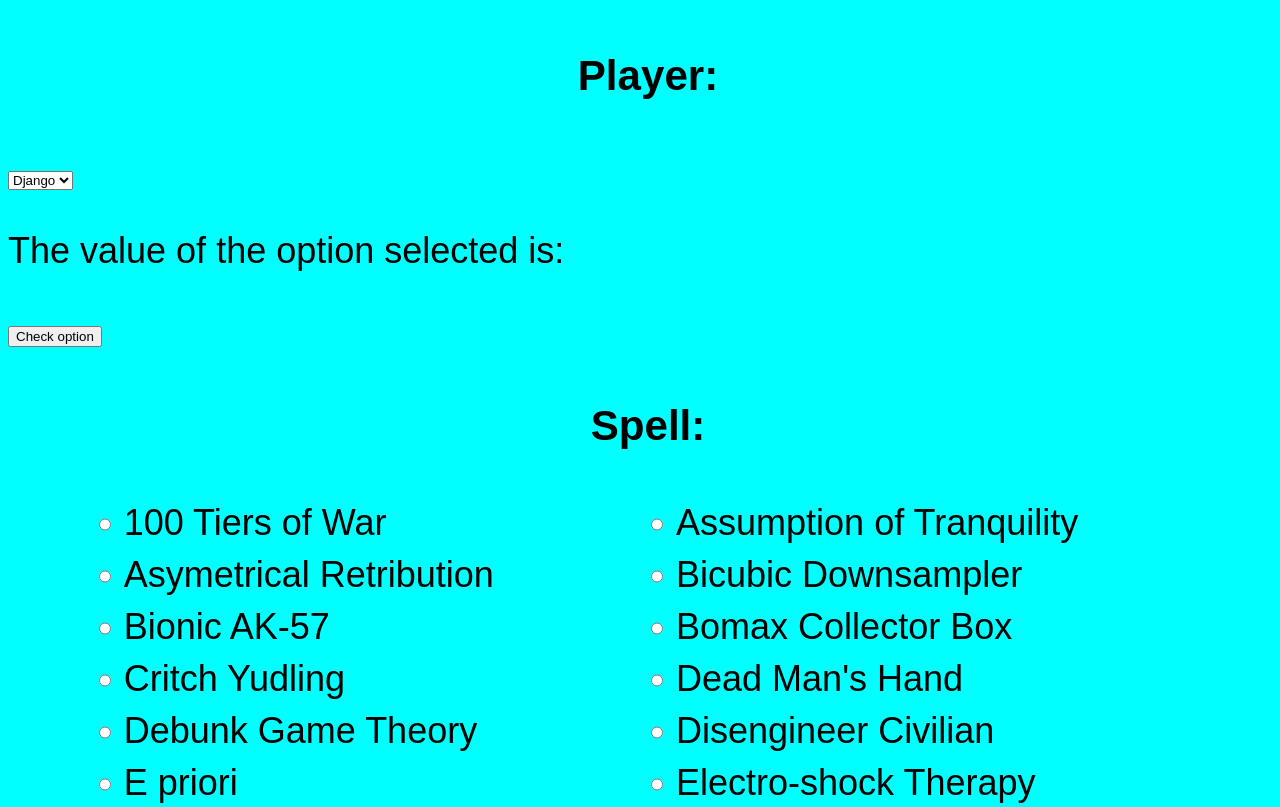
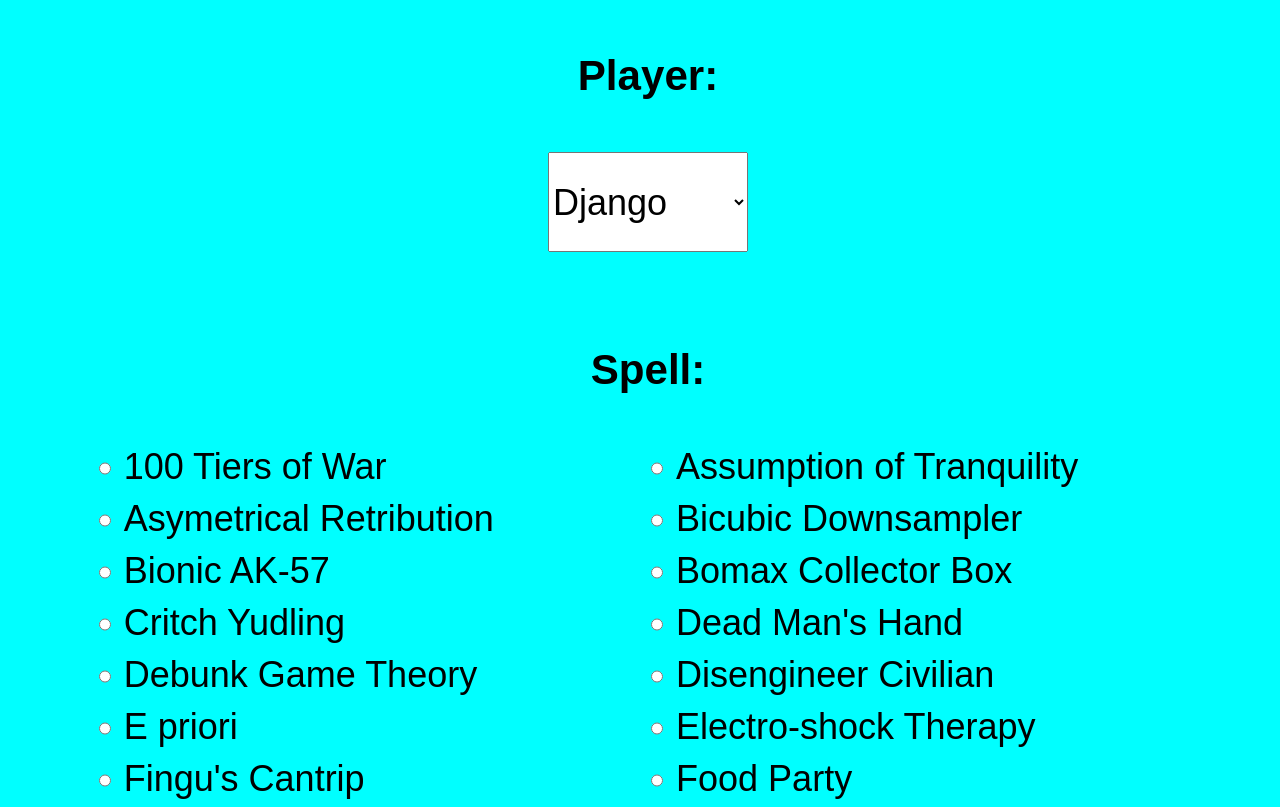
Before and after one commit to DFLLinton/Blank-Spell-Card-Mechanism, a plain HTML site: page index.html in a window 1280 px wide. Shown: the top 807 px of the page. Drawn offline with Linux system fonts and the light colour scheme.

Commit message:
Removing excess outputs

```diff
--- a/index.html
+++ b/index.html
@@ -19,12 +19,6 @@
     <option value="idk">Chip</option>
     <option value="strength">Annie</option>
 </select>
-<p> The value of the option selected is:
-  <span class="output"></span>
-</p>
-
-
-<button onclick="getOption()"> Check option </button>
 
     <br>
   <h3 id="title">Spell:</h3>
--- a/style.css
+++ b/style.css
@@ -41,3 +41,10 @@ html, body {
     padding: 10px;
     text-align: center;
   }
+  #select1{
+width: 200px;
+height: 100px;
+font-size: 1em;
+display: block;
+    margin: 0 auto;
+  }
```
